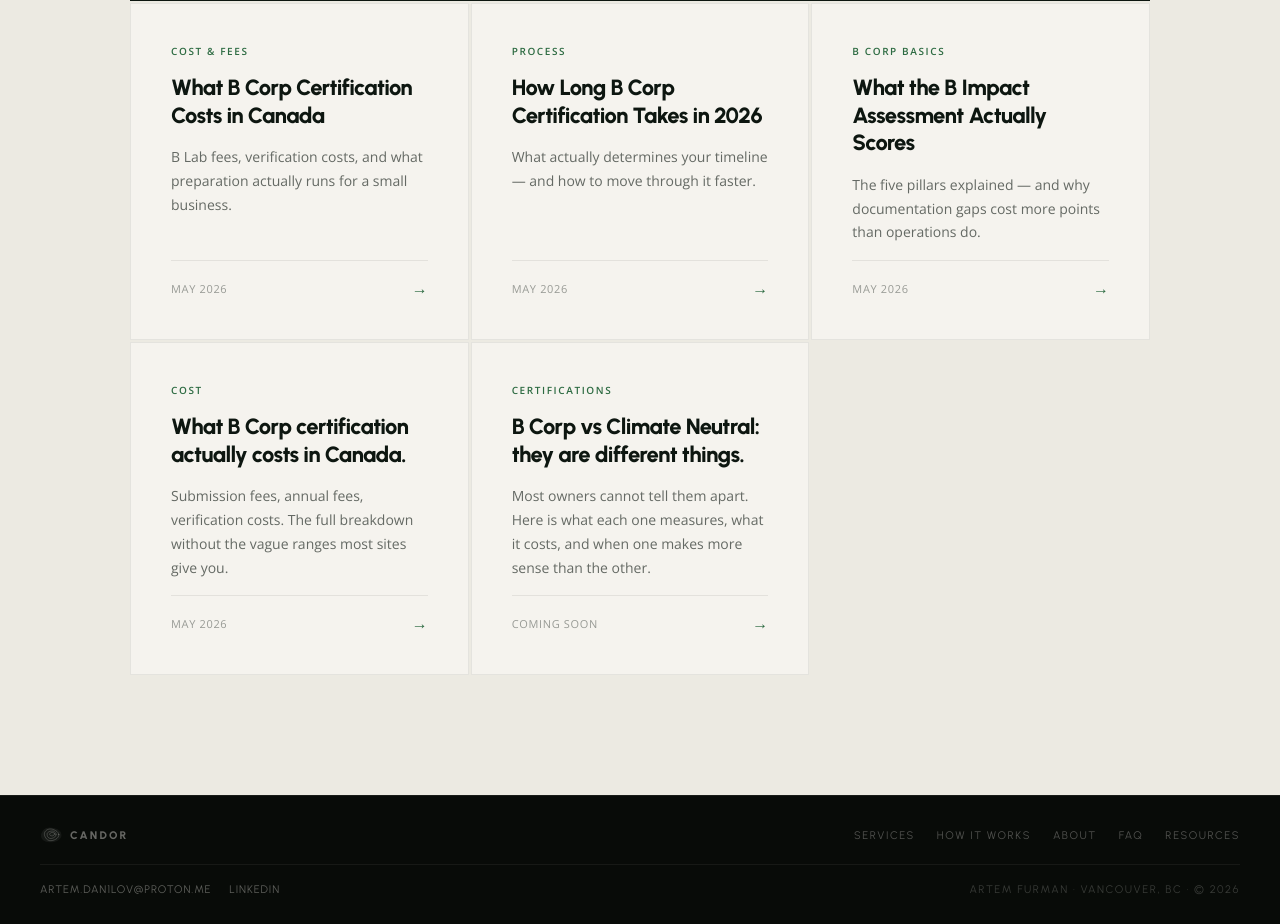
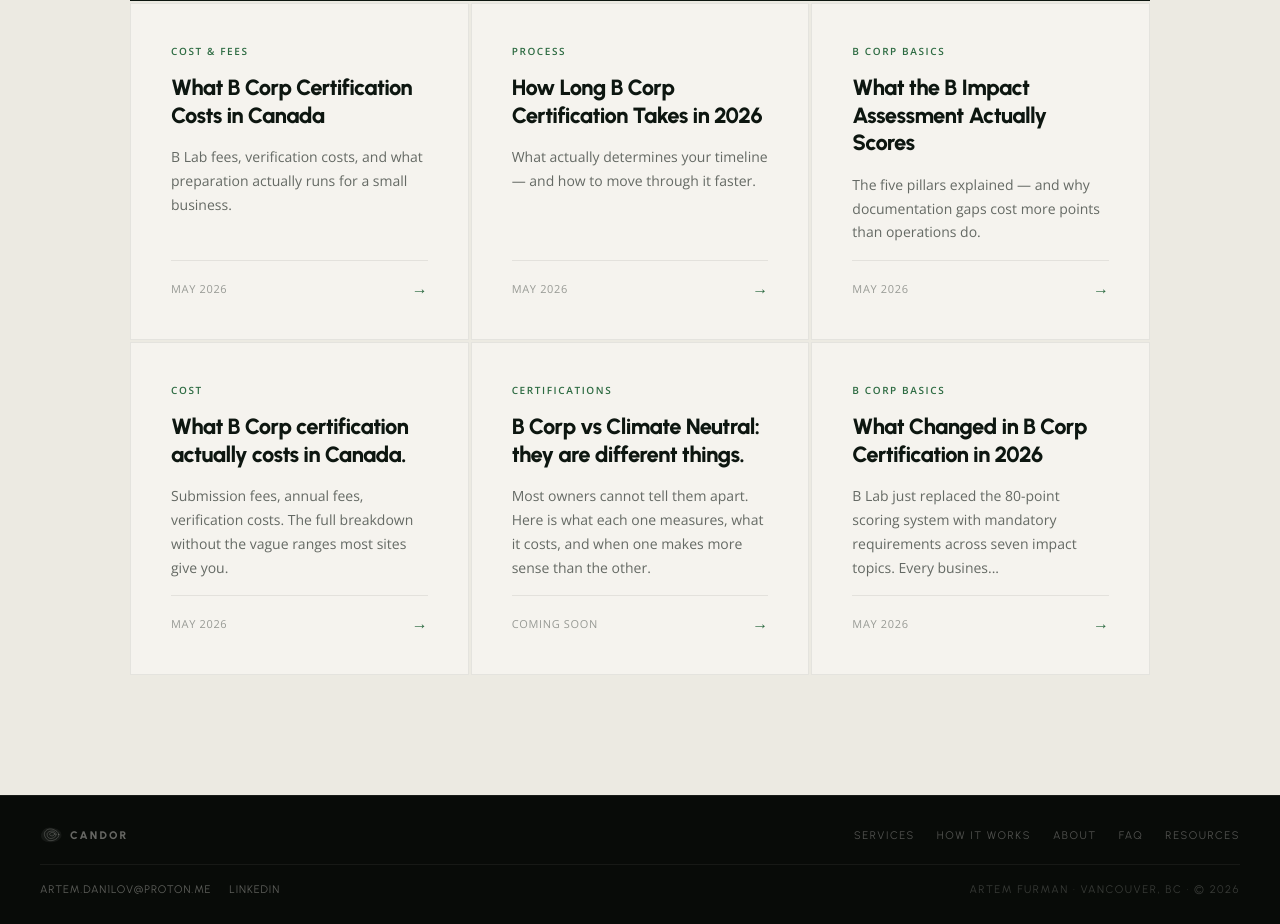
Before and after one commit to artem13224/candor, a plain HTML site: page blog/index.html in a window 1280 px wide. Shown: the part 863-1787 px from the top of the page. Drawn offline with nearby package versions, Linux system fonts and the light colour scheme.

Commit message:
blog: publish b-corp-certification-changes-2026

```diff
--- a/blog/index.html
+++ b/blog/index.html
@@ -404,6 +404,17 @@
       </div>
     </a>
 
+
+    <a href="/blog/b-corp-certification-changes-2026" class="article-card">
+      <span class="card-tag">B Corp Basics</span>
+      <h2 class="card-title">What Changed in B Corp Certification in 2026</h2>
+      <p class="card-excerpt">B Lab just replaced the 80-point scoring system with mandatory requirements across seven impact topics. Every busines...</p>
+      <div class="card-meta">
+        <span class="card-date">May 2026</span>
+        <span class="card-arrow">&#8594;</span>
+      </div>
+    </a>
+
   </section>
 
   <footer>
```
